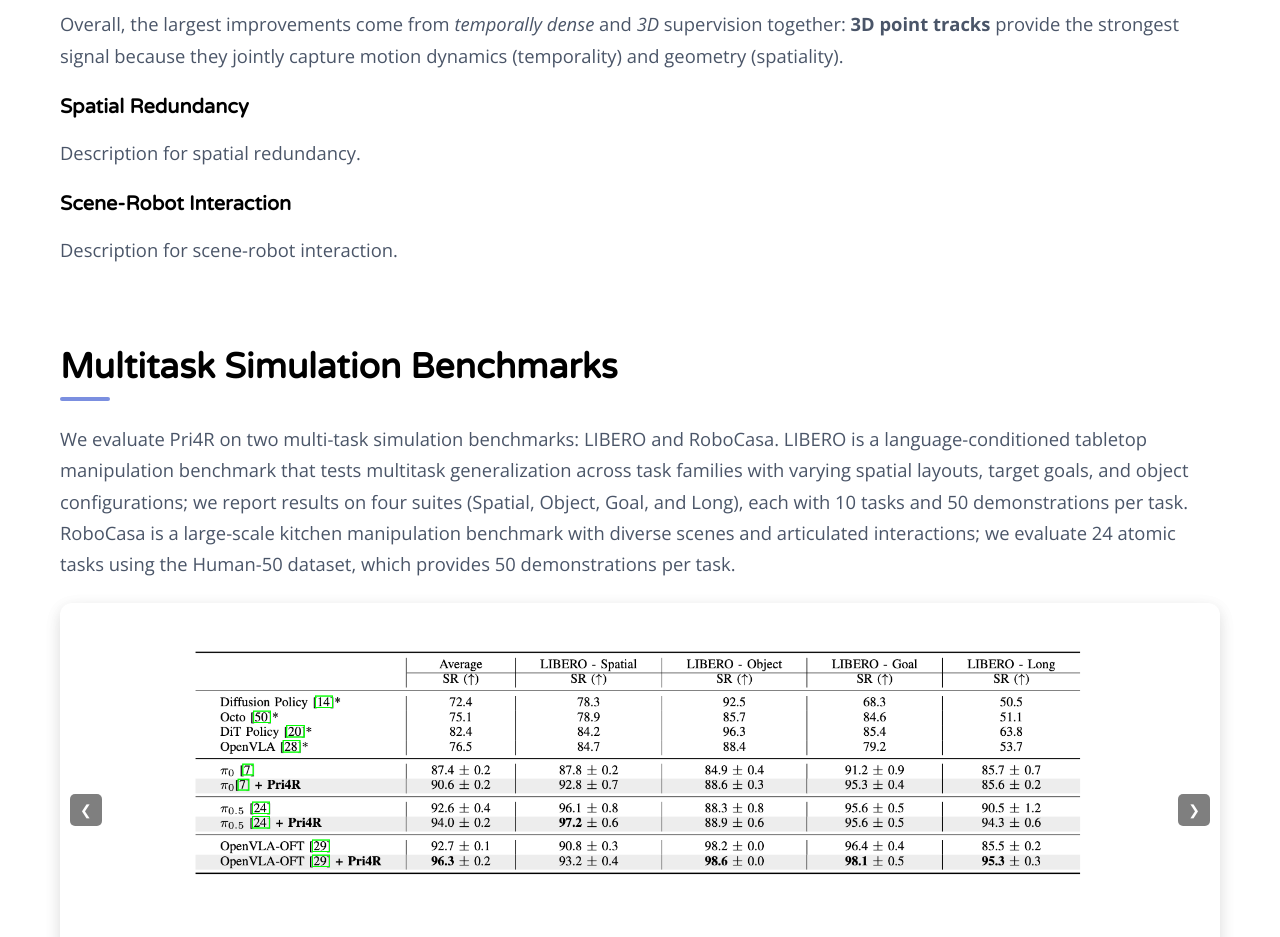
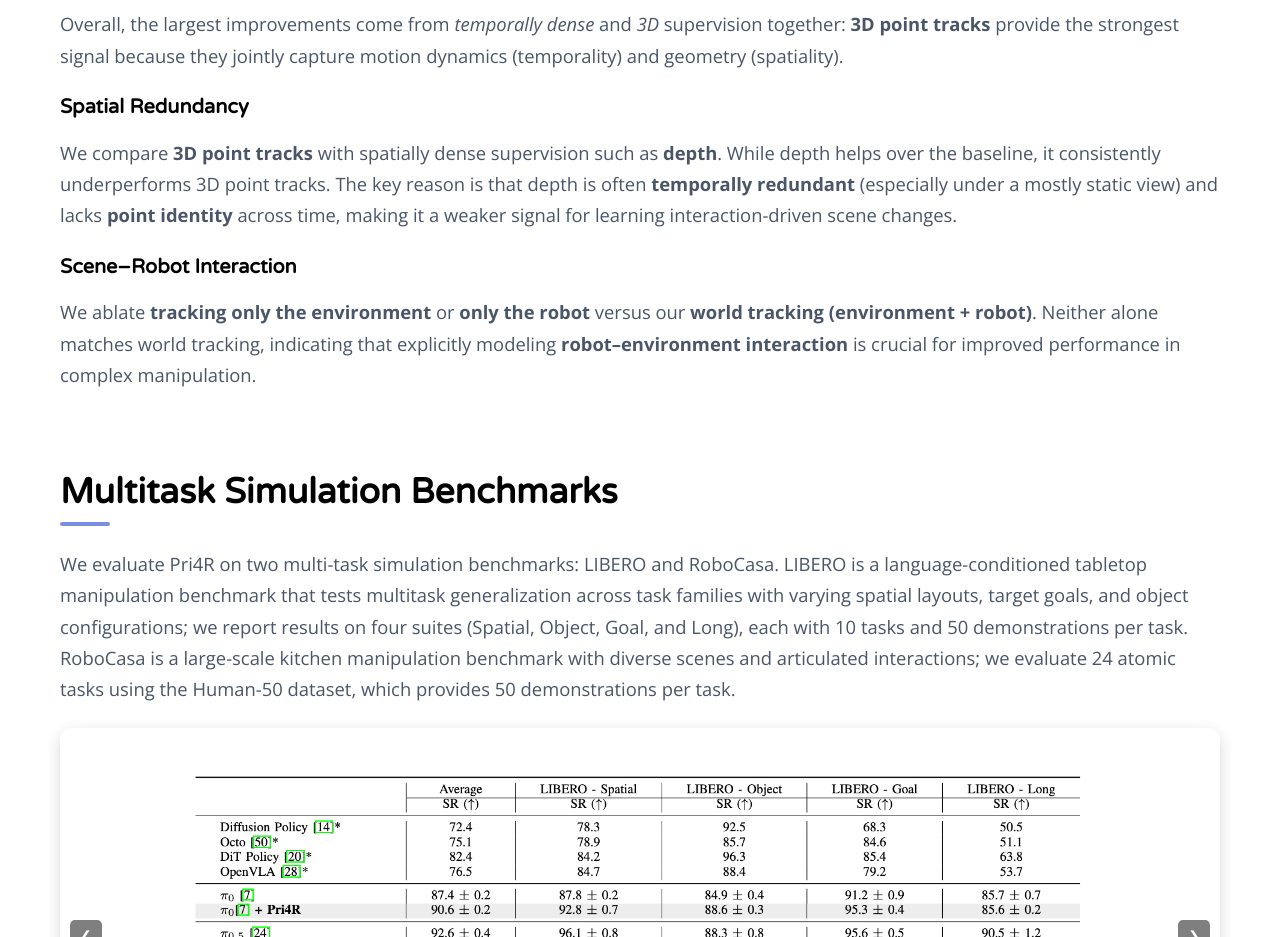
Before and after one commit to jiiiisoo/Pri4R.github.io, a plain HTML site: page index.html in a window 1280 px wide. Shown: the part 3500-4437 px from the top of the page. Drawn offline with nearby package versions, Linux system fonts and the light colour scheme.

Commit message:
Update spatial redundancy and scene-robot interaction sections

```diff
--- a/index.html
+++ b/index.html
@@ -259,11 +259,15 @@
 <p>
   Overall, the largest improvements come from <em>temporally dense</em> and <em>3D</em> supervision together: <strong>3D point tracks</strong> provide the strongest signal because they jointly capture motion dynamics (temporality) and geometry (spatiality).
 </p>
-                <h3>Spatial Redundancy</h3>
-                <p>Description for spatial redundancy.</p>
+<h3>Spatial Redundancy</h3>
+<p>
+  We compare <strong>3D point tracks</strong> with spatially dense supervision such as <strong>depth</strong>. While depth helps over the baseline, it consistently underperforms 3D point tracks. The key reason is that depth is often <strong>temporally redundant</strong> (especially under a mostly static view) and lacks <strong>point identity</strong> across time, making it a weaker signal for learning interaction-driven scene changes.
+</p>
 
-                <h3>Scene-Robot Interaction</h3>
-                <p>Description for scene-robot interaction.</p>
+<h3>Scene–Robot Interaction</h3>
+<p>
+  We ablate <strong>tracking only the environment</strong> or <strong>only the robot</strong> versus our <strong>world tracking (environment + robot)</strong>. Neither alone matches world tracking, indicating that explicitly modeling <strong>robot–environment interaction</strong> is crucial for improved performance in complex manipulation.
+</p>
             </section>
 
             <section id="experiments" class="section">
```
